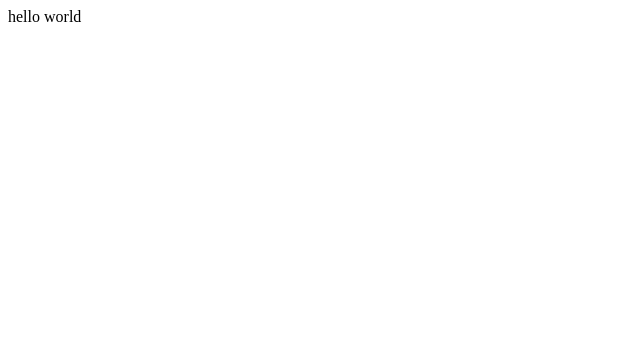
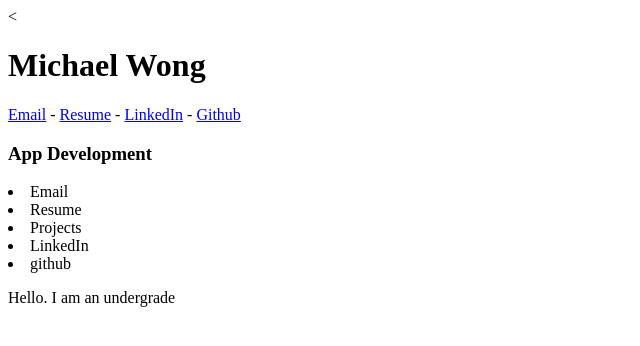
Before and after one commit to michael-a-wong/michael-a-wong.github.io, a plain HTML site: page index.html in a window 1280 px wide. Shown: the whole page, without its empty margins (0-640 px from the left). Drawn offline with Linux system fonts and the light colour scheme.

Commit message:
Update index.html
added links and list

```diff
--- a/index.html
+++ b/index.html
@@ -1,7 +1,25 @@
-<!DOCTYPE html>
-  <head>
-  <title>Michael Wong</title>
-
-
-  </head>
-  hello world
+<<!DOCTYPE html>
+<html lang="en">
+<head>
+    <meta charset="UTF-8">
+    <title>Michael Wong</title>
+</head>
+<body>
+    <h1> Michael Wong </h1>
+    <div class="container">
+        <p class="centered">
+          <a href="mailto:mawwong@ucdavis.edu">Email</a> -
+          <a href="#">Resume</a> -
+          <a href="https://www.linkedin.com/in/mwong2960">LinkedIn</a> -
+          <a href="https://github.com/michael-a-wong">Github</a></p>
+		<h3>App Development</h3>
+        <li> Email </li>
+        <li> Resume </li>
+        <li> Projects </li>
+        <li> LinkedIn </li>
+        <li> github </li>
+    </div>
+    <p>
+        Hello. I am an undergrade
+</body>
+</html>
```
